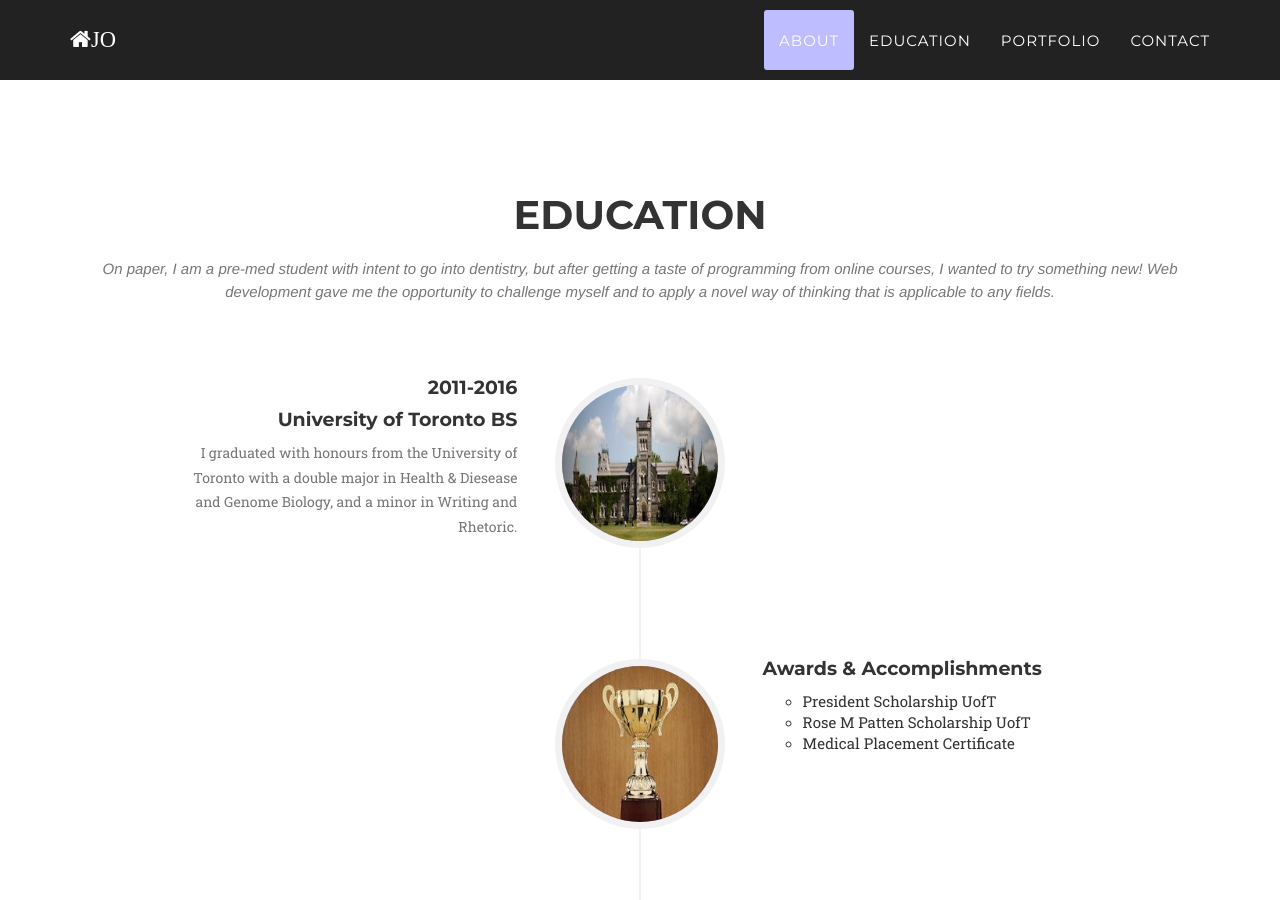
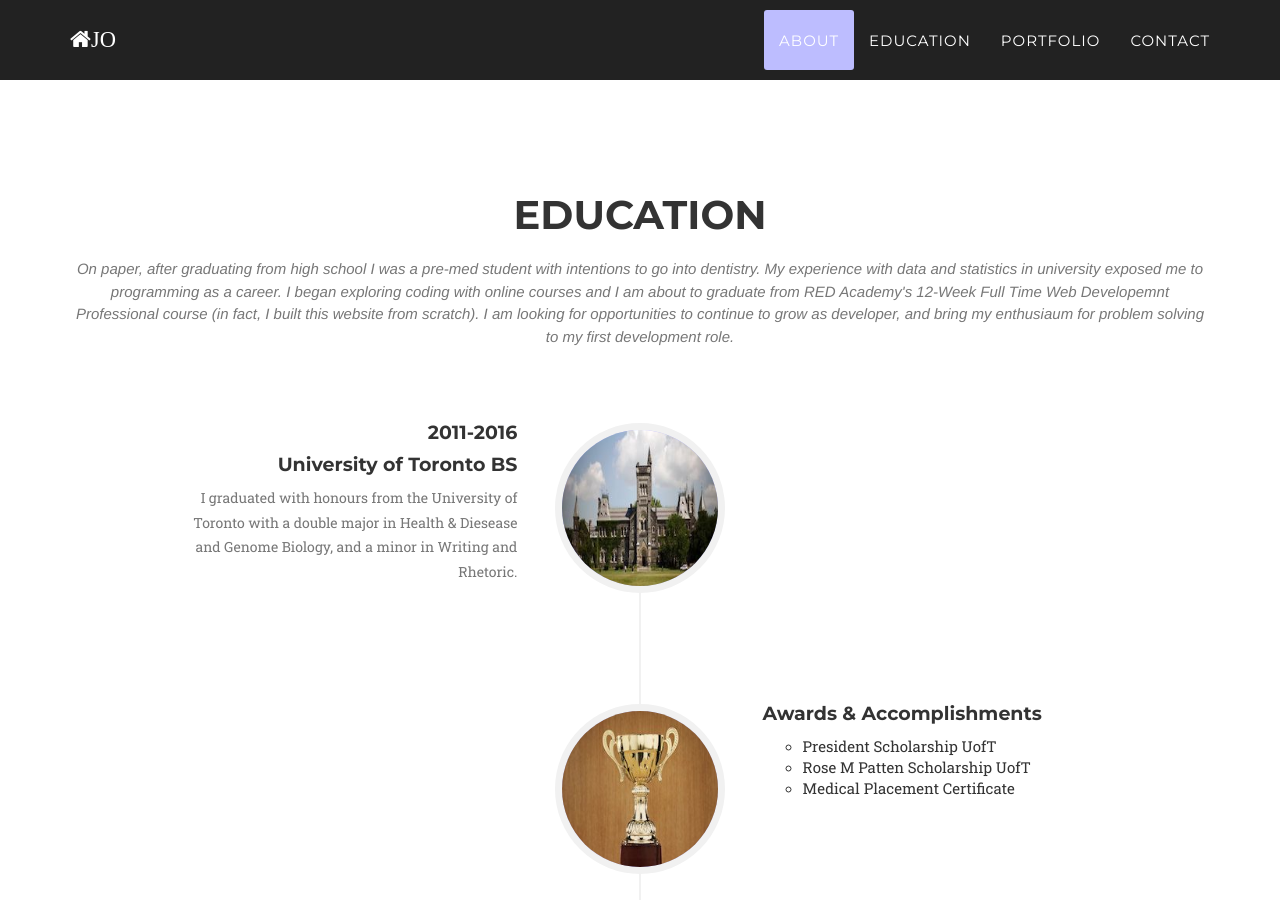
Before and after one commit to josi321/josi321.github.io, a Jekyll site: the page built from index.html, in a window 1280 px wide and 900 px high, scrolled down 1282 px. Built offline with Jekyll 4.4.1, drawn with Linux system fonts in a browser that asks for light colours; some web fonts are replaced.

Commit message:
edit education

```diff
--- a/_includes/education.html
+++ b/_includes/education.html
@@ -5,8 +5,7 @@
             <div class="row">
                 <div class="col-lg-12 text-center">
                     <h2 class="section-heading">Education</h2>
-                    <h3 class="section-subheading text-muted">  On paper, I am a pre-med student with intent to go into dentistry, but after getting a taste of programming from online courses, I wanted to try something new!
-                    Web development gave me the opportunity to challenge myself and to apply a novel way of thinking that is applicable to any fields.</h3>
+                    <h3 class="section-subheading text-muted"> On paper, after graduating from high school I was a pre-med student with intentions to go into dentistry. My experience with data and statistics in university exposed me to programming as a career. I began exploring coding with online courses and I am about to graduate from RED Academy's 12-Week Full Time Web Developemnt Professional course (in fact, I built this website from scratch). I am looking for opportunities to continue to grow as developer, and bring my enthusiaum for problem solving to my first development role. </h3>
                 </div>
             </div>
             <div class="row">
```
